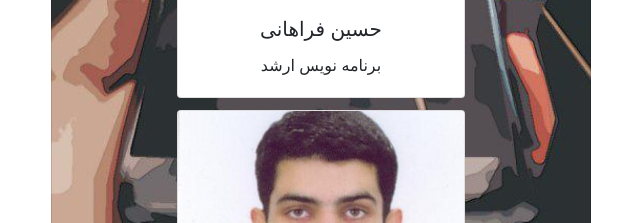
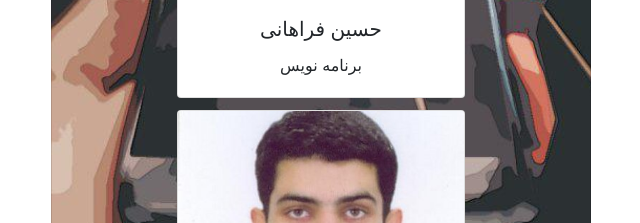
Before and after one commit to magic-light-team/Pesarak, a plain HTML site: page about.html in a window 1280 px wide. Shown: the part 851-1074 px from the top of the page, 319-959 px from the left. Drawn offline with Linux system fonts and the light colour scheme.

Commit message:
Fix about

```diff
--- a/about.html
+++ b/about.html
@@ -39,7 +39,7 @@
                                     <img class="card-img-top" src="assets/image/hosein.jpg" alt="Card image cap">
                                     <div class="card-body">
                                         <h5 class="card-title"> حسین فراهانی </h5>
-                                        <p class="card-text"> برنامه نویس ارشد </p>
+                                        <p class="card-text"> برنامه نویس </p>
                                     </div>
                                 </div>
                             </div>
```
